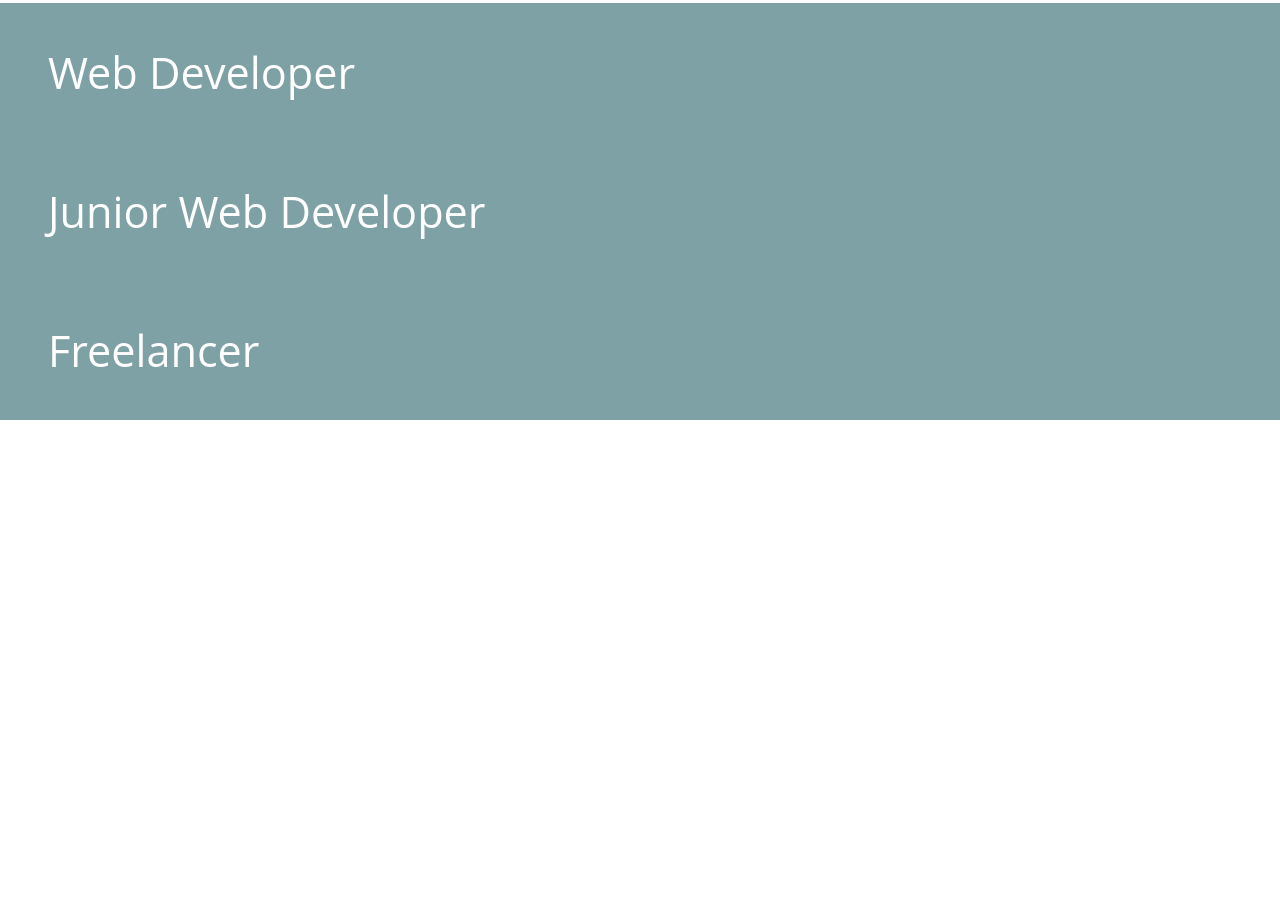
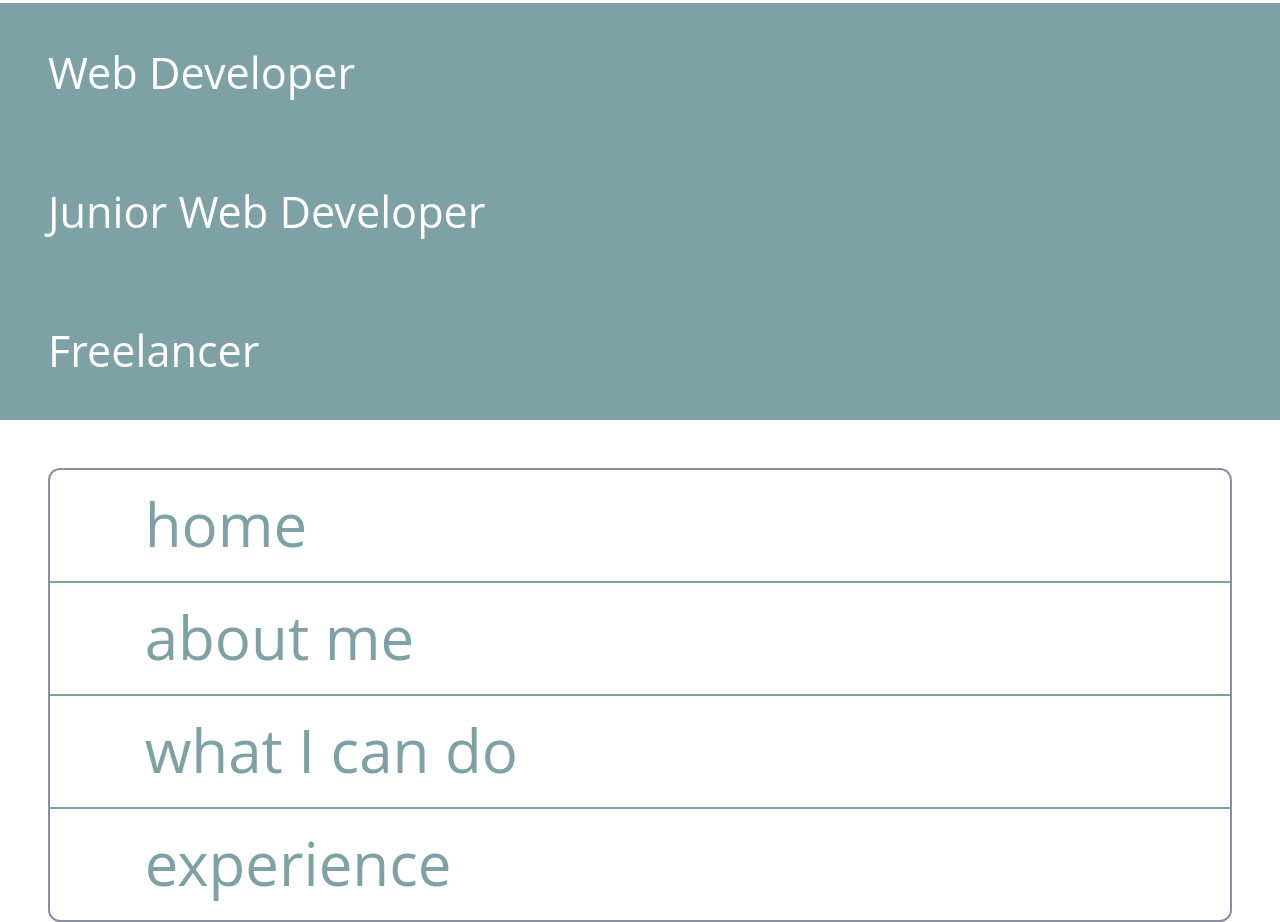
Before and after one commit to thatflav/my-resume, a website: page src/index.pug in a window 1280 px wide. Shown: the part 4354-5276 px from the top of the page. Before the commit the page ends 4774 px from the top, so only its background shows below. Drawn offline with nearby package versions, Linux system fonts and the light colour scheme; files that its build step writes are made by us from their sources; files whose address does not match are found by name; a web font is replaced by a local one.

Commit message:
Create bottom menu structure and data, add pointer cursor for desktop to close the icon, disable zoom on website

```diff
--- a/src/_modules/experience/experience.scss
+++ b/src/_modules/experience/experience.scss
@@ -32,7 +32,8 @@
     pointer-events: all;
 
     .my-cv__icon--plus {
-      transform: rotateZ(45deg)
+      transform: rotateZ(45deg);
+      cursor: pointer;
     }
   }
 }
--- a/src/_modules/layout/page.pug
+++ b/src/_modules/layout/page.pug
@@ -6,7 +6,8 @@ html
     meta(charset="UTF-8")
     meta(name="viewport", content="width=device-width, initial-scale=1.0")
     meta(http-equiv="X-UA-Compatible", content="ie=edge")
-    meta(name="description", content="myDescriptionForGoogle")
+    meta(name="description", content=myDescriptionForGooogle)
     link(rel="stylesheet", href="style.css")
+    meta(name="viewport", content="width=device-width, initial-scale=1.0, maximum-scale=1.0, user-scalable=no")
   body
     block content
--- /dev/null
+++ b/src/_modules/menu/menu.pug
@@ -0,0 +1,30 @@
+-
+  var menuList = [
+    {
+      label: 'home',
+      icon: 'home',
+      link: '#landing-page'
+    },
+    {
+      label: 'about me',
+      icon: 'wondering',
+      link: '#about-me'
+    },
+    {
+      label: 'what I can do',
+      icon: 'hammer',
+      link: '#what-i-can-do',
+    },
+    {
+      label: 'experience',
+      icon: 'airplane',
+      link: '#experience'
+    }
+  ]
+#menu
+.menu
+  .menu__list
+    each menu in menuList
+      a.menu__link(href=menu.link)
+        span(class=`my-cv__icon--${menu.icon}`)
+        span.menu__label=menu.label
--- /dev/null
+++ b/src/_modules/menu/menu.scss
@@ -0,0 +1,22 @@
+.menu__list {
+  margin: 2rem;
+  border: 0.1rem solid var(--color-manatee);
+  border-radius: 0.5rem;
+}
+
+.menu__link {
+  display: block;
+  padding: 1rem;
+  font-size: 2.5rem;
+  color: var(--color-gumbo);
+  text-decoration: none;
+  border-bottom: 0.1rem solid var(--color-gumbo);
+
+  &:last-child {
+    border: 0;
+  }
+}
+
+.menu__label {
+  padding: 0 1rem;
+}
--- a/src/index.pug
+++ b/src/index.pug
@@ -8,3 +8,4 @@ block content
   include _modules/about-me/about-me
   include _modules/what-i-can-do/what-i-can-do
   include _modules/experience/experience
+  include _modules/menu/menu
--- a/src/style.scss
+++ b/src/style.scss
@@ -7,3 +7,4 @@
 @import '_modules/about-me/about-me';
 @import '_modules/what-i-can-do/what-i-can-do';
 @import '_modules/experience/experience';
+@import '_modules/menu/menu';
```
